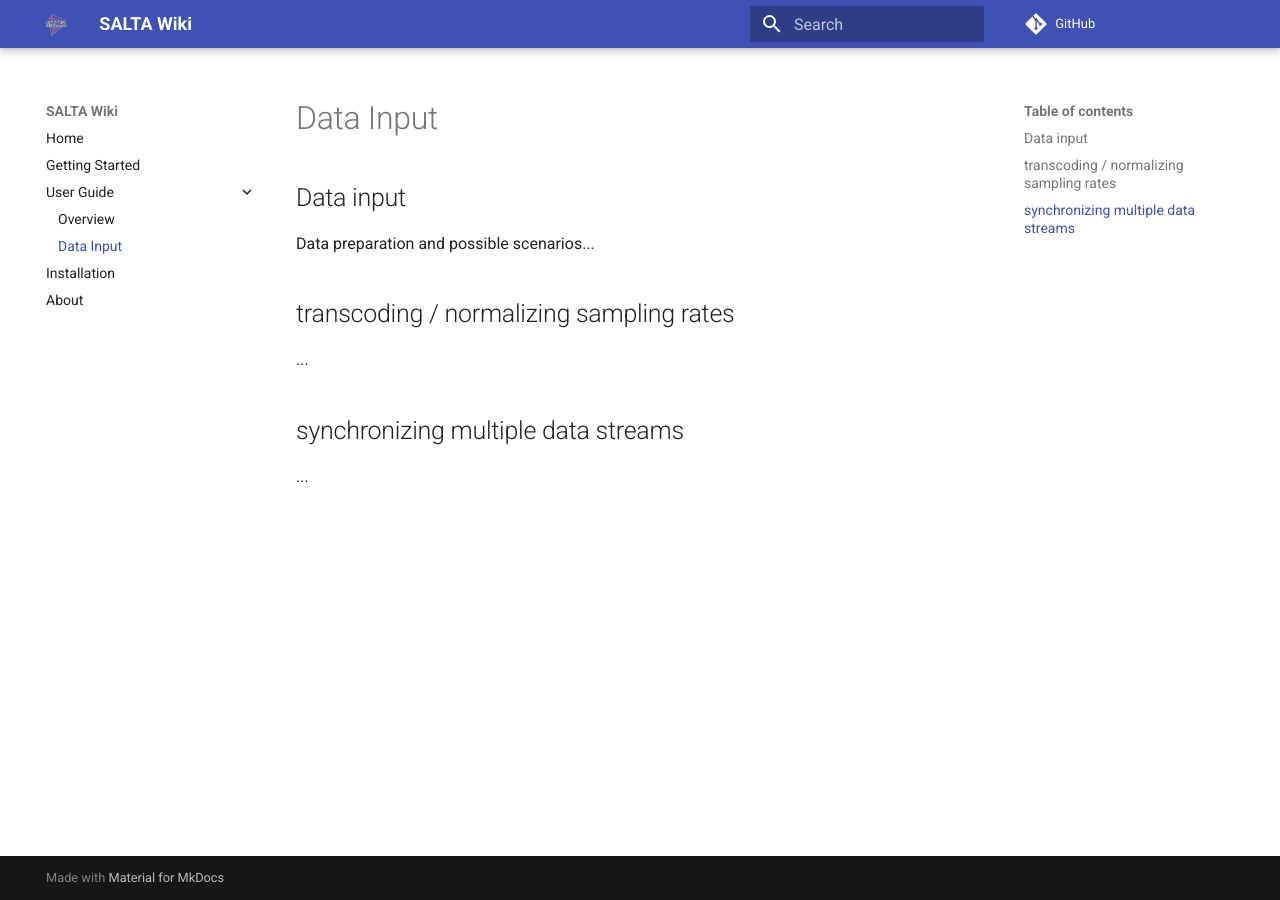
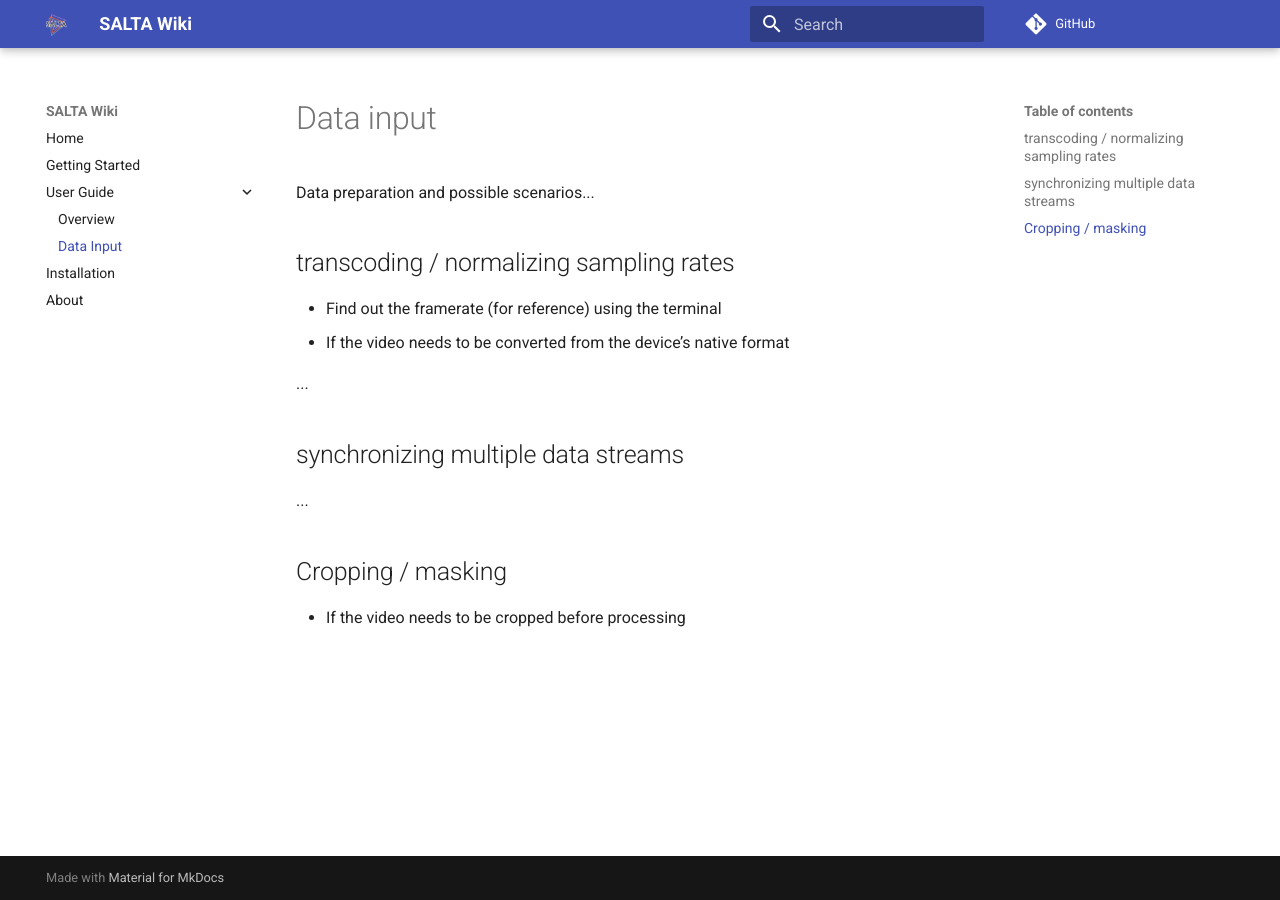
Before and after one commit to AdrianArtacho/salta_wiki, an MkDocs documentation site: the page built from docs/user-guide/data-input.md, in a window 1280 px wide. Built offline with MkDocs 1.6.1 and Material for MkDocs 9.7.7, drawn with Linux system fonts in a browser that asks for light colours; comment, search, counter and statistics services are not loaded.

Commit message:
…increment

```diff
--- a/docs/user-guide/data-input.md
+++ b/docs/user-guide/data-input.md
@@ -1,11 +1,19 @@
-## Data input
+
+# Data input
 
 Data preparation and possible scenarios...
 
 ## transcoding / normalizing sampling rates
+
+- Find out the framerate (for reference) using the terminal
+- If the video needs to be converted from the device’s native format
 
 ...
 
 ## synchronizing multiple data streams
 
 ...
+
+## Cropping / masking
+
+- If the video needs to be cropped before processing
```
